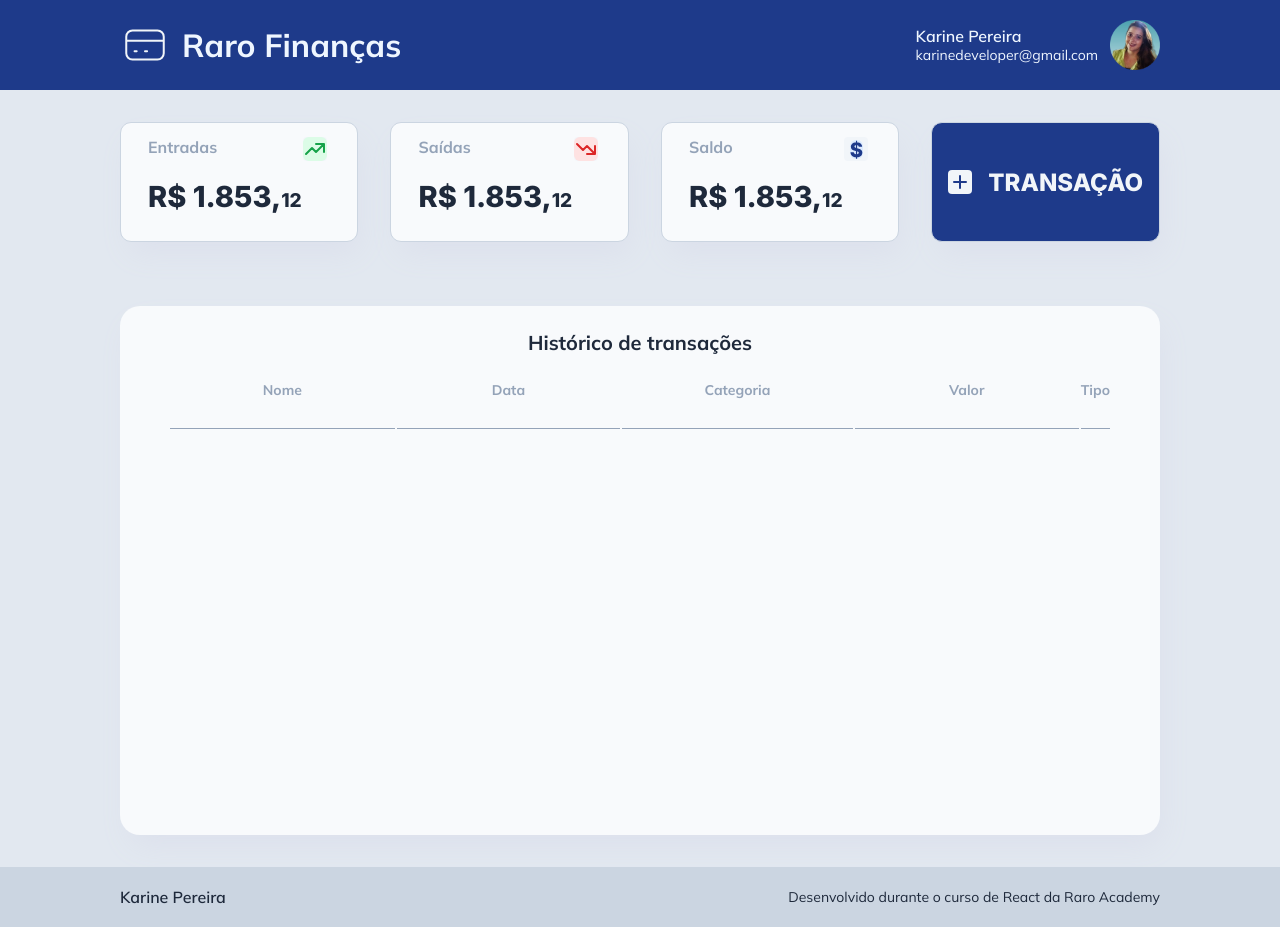
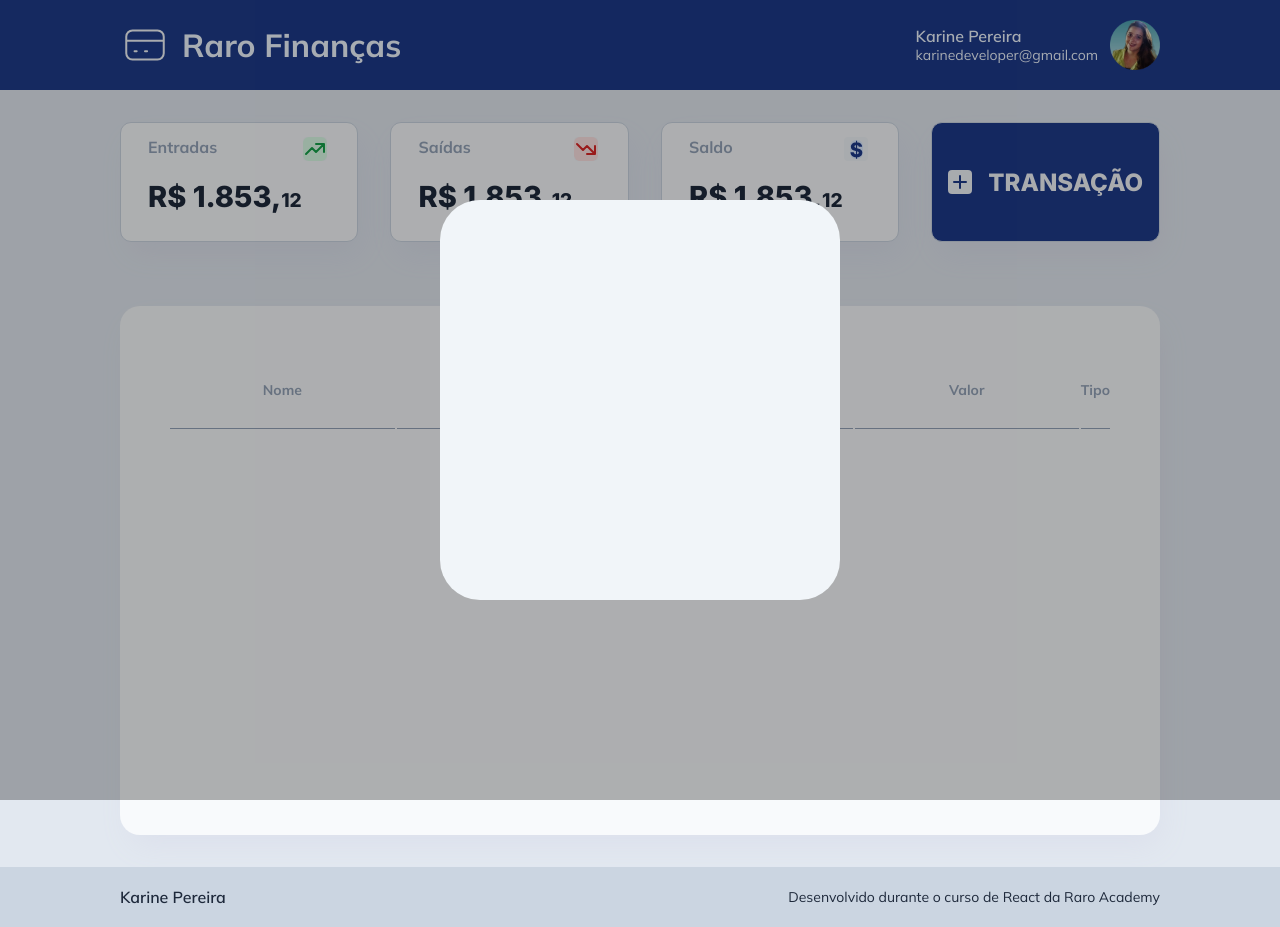
Before and after one commit to devkarine/raro-financas, a React (Vite) app: page / in a window 1280 px wide. Built offline with nearby package versions, Linux system fonts and the light colour scheme.

Commit message:
adiciona corpo do modal

```diff
--- a/package.json
+++ b/package.json
@@ -12,11 +12,13 @@
   },
   "dependencies": {
     "react": "^18.2.0",
-    "react-dom": "^18.2.0"
+    "react-dom": "^18.2.0",
+    "react-modal": "^3.16.1"
   },
   "devDependencies": {
     "@types/react": "^18.2.15",
     "@types/react-dom": "^18.2.7",
+    "@types/react-modal": "^3.16.0",
     "@typescript-eslint/eslint-plugin": "^6.0.0",
     "@typescript-eslint/parser": "^6.0.0",
     "@vitejs/plugin-react": "^4.0.3",
--- a/src/App.tsx
+++ b/src/App.tsx
@@ -1,9 +1,11 @@
-import { useState } from 'react';
+
 import './App.css';
 import { Header } from './components/Header/index';
 import { Cards } from './components/Cards/Cards';
 import { Lists } from './components/Lists/Lists';
+import { Modal } from './components/Modal/Modal';
 import { Footer } from './components/Footer/Footer';
+
 
 function App() {
   return (
@@ -11,7 +13,9 @@ function App() {
       <Header />
       <Cards />
       <Lists />
+      <Modal />
       <Footer />
+
     </>
   );
 }
--- a/src/components/Button/ButtonTransaction.tsx
+++ b/src/components/Button/ButtonTransaction.tsx
@@ -1,15 +1,21 @@
-import './ButtonTransaction.css'
+import './ButtonTransaction.css';
+import { useState } from "react";
+import { Modal } from '../Modal/Modal';
+
 
 
 export const BtnTransaction = () => {
+    const [isModalVisible, setIsModalVisible] = useState(false);
     return(
+
         <>
-            <button className="btn-transaction">
+            <button onClick= {() => setIsModalVisible(true)} className="btn-transaction">
                <figure>
                 <img src="src/assets/plus-sm.svg" alt="Sinal de soma" />
                </figure>
                 TRANSAÇÃO
             </button>
+            {isModalVisible ? <Modal/> : null}
         </>
     )
 }
--- /dev/null
+++ b/src/components/Modal/Modal.tsx
@@ -0,0 +1,14 @@
+import './index.css';
+
+
+export const Modal = () => {
+  return (
+    <>
+      <div className="modal">
+        <form >
+
+        </form>
+      </div>
+    </>
+  );
+};
--- /dev/null
+++ b/src/components/Modal/index.css
@@ -0,0 +1,19 @@
+.modal {
+  position: fixed;
+  top: 0;
+  left: 0;
+  width: 100%;
+  height: 100vh;
+  background-color: rgba(0, 0, 0, 0.3);
+  display: flex;
+  justify-content: center;
+  align-items: center;
+}
+
+form {
+  width: 400px;
+  height: 400px;
+  padding: 32px;
+  border-radius: 40px;
+  background-color: #F1F5F9;
+}
```
Also changed, not shown: 1 other file (tests, documents, lock files or other folders).
